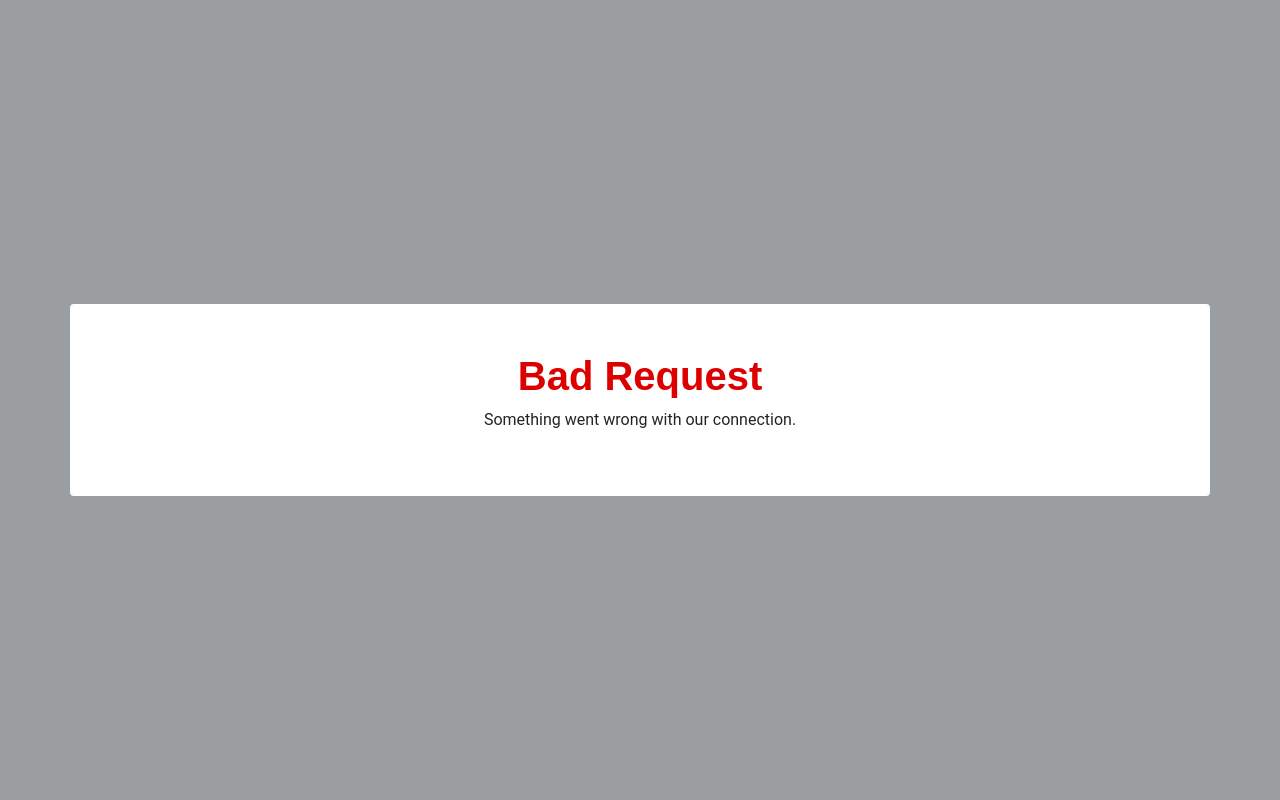
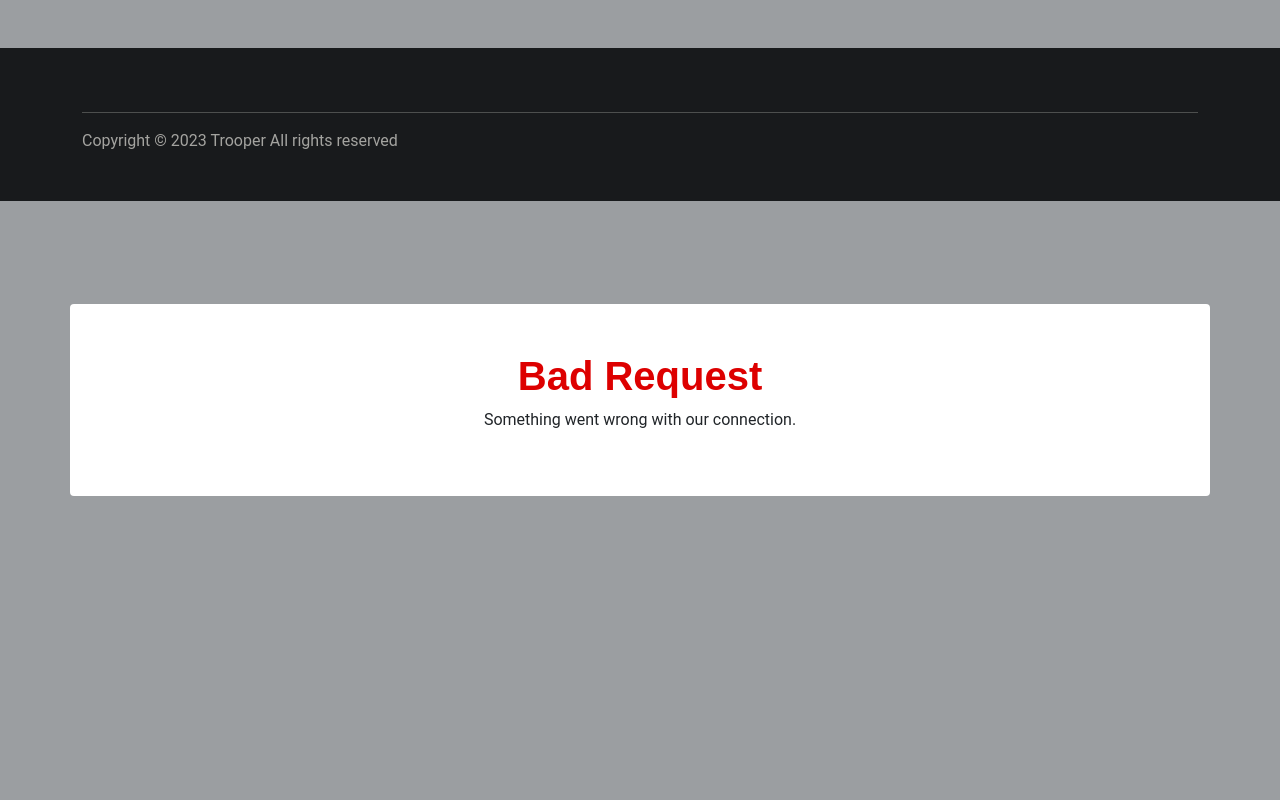
Before and after one commit to troop166/trooper, a Django app: template trooper/core/templates/400.html in a window 1280 px wide. Run offline with Django 3.2, Linux system fonts and the light colour scheme; the template is opened without the code that fills it, so the values that code supplies are empty; parts of the project's set-up code (start-up, migrations or seed data) failed here and were passed over; some libraries are stand-ins or nearby versions.

Commit message:
Add initial footer

```diff
--- a/trooper/core/templates/base.html
+++ b/trooper/core/templates/base.html
@@ -46,6 +46,8 @@
 
   {% block content %}{% endblock content %}
 
+  {% block footer %}{% include 'partials/footer.html' %}{% endblock footer %}
+
   {% block js %}{% include 'partials/js.html' %}{% endblock js %}
 </body>
 {% endblock body %}
--- /dev/null
+++ b/trooper/core/templates/partials/footer.html
@@ -0,0 +1,10 @@
+{% load i18n %}
+<footer class="container-fluid footer mt-5 py-5">
+  <div class="container">
+    <hr>
+    {% now "Y" as current_year %}
+    {% blocktranslate with name=website.name %}
+      Copyright &copy; {{ current_year }} {{ name }} All rights reserved
+    {% endblocktranslate %}
+  </div>
+</footer>
```
